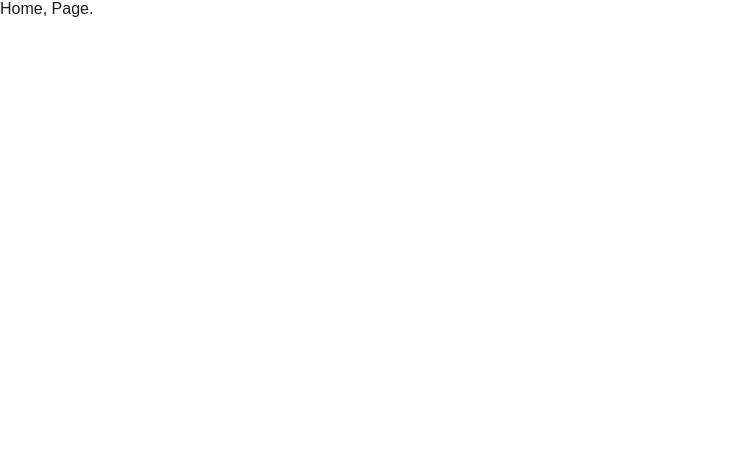
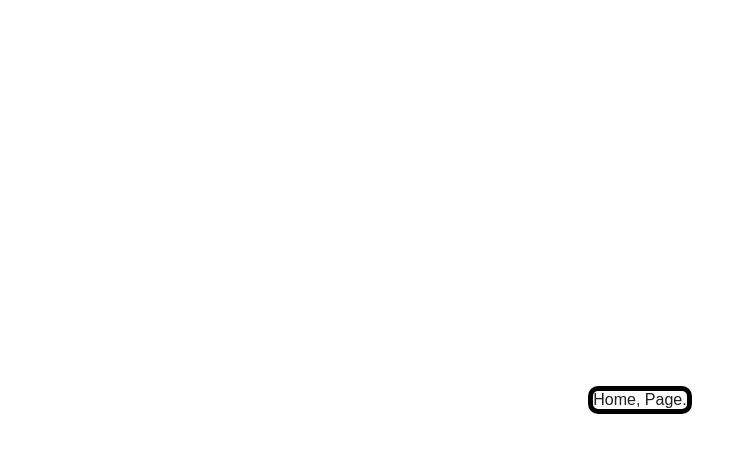
Before and after one commit to KatyTye/mobicom-frontend, a React (Vite) app: page / in a window 1280 px wide. Shown: the top 452 px of the page, without its empty margins (0-754 px from the left). Built offline with nearby package versions, Linux system fonts and the light colour scheme.

Commit message:
style: changed resets and layout to contain mobile version

```diff
--- a/package.json
+++ b/package.json
@@ -4,7 +4,7 @@
   "version": "0.0.0",
   "type": "module",
   "scripts": {
-    "dev": "vite",
+    "dev": "vite --host",
     "build": "vite build",
     "lint": "eslint .",
     "preview": "vite preview"
--- a/src/Layout.jsx
+++ b/src/Layout.jsx
@@ -3,8 +3,8 @@ import { Outlet } from "react-router";
 export default function Layout() {
 
 	return (
-		<>
+		<div id="phone-screen">
 			<Outlet />
-		</>
+		</div>
 	)
 }
--- a/src/styles/_resets.sass
+++ b/src/styles/_resets.sass
@@ -15,3 +15,15 @@ body
 
 img, svg
 	width: auto
+
+@media screen and (min-width: 800px)
+	body
+		display: flex
+		align-items: center
+		justify-content: center
+
+	#phone-screen
+		max-width: 400px
+		max-height: 800px
+		border-radius: 10px
+		border: 5px solid black
```
